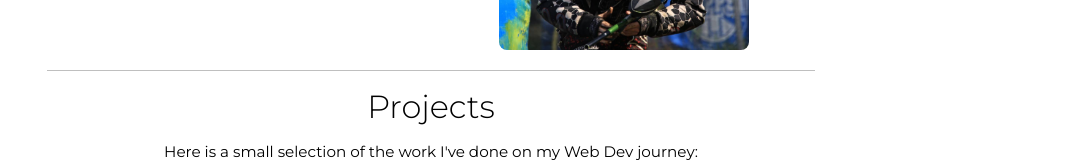
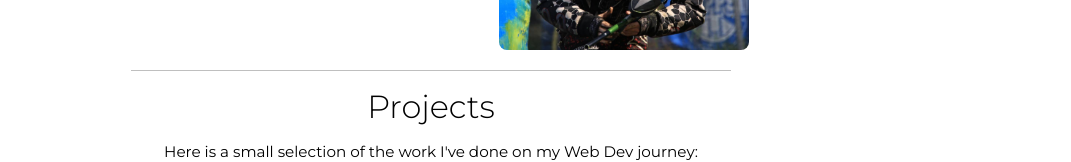
Before and after one commit to D-Pagey/FCC-Portfolio, a React (Create React App) app: page / in a window 1280 px wide. Shown: the part 362-524 px from the top of the page, without its empty margins (209-1280 px from the left). Built offline with nearby package versions, Linux system fonts and the light colour scheme.

Commit message:
Adding max-widths to horizontal line and Modal.

```diff
--- a/src/App.css
+++ b/src/App.css
@@ -7,6 +7,7 @@
   border: 0;
   border-top: 1px solid rgba(0, 0, 0, 0.25);
   margin: 1em 0;
+  max-width: 600px;
   width: 85%;
 }
 @media screen and (min-width: 760px) {
--- a/src/components/Modal/Modal.css
+++ b/src/components/Modal/Modal.css
@@ -15,6 +15,7 @@
   border: 2px solid black;
   border-radius: 5px;
   margin: 0 auto;
+  max-width: 610px;
   padding: .5em;
   top: 15%;
   width: 80%; }
```
